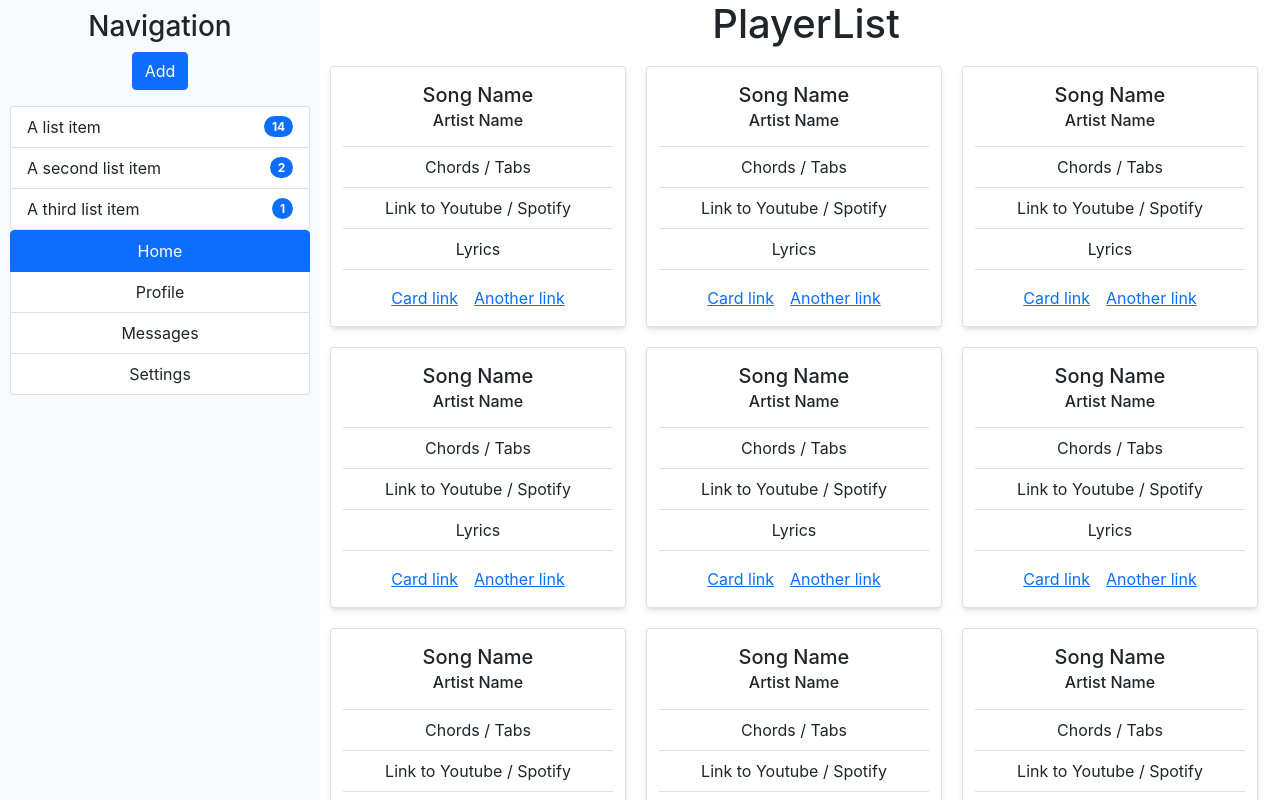
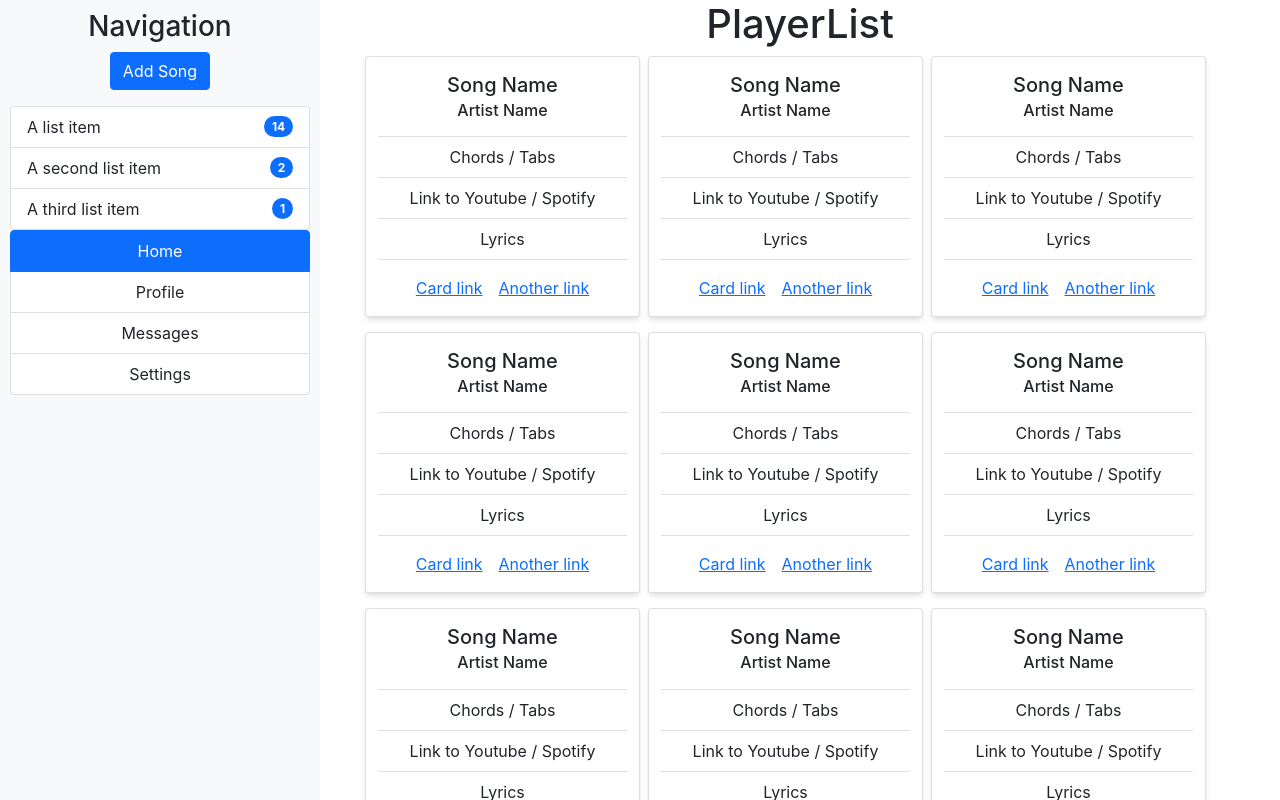
Before and after one commit to willconnell/PlayerList, a React (Create React App) app: page / in a window 1280 px wide. Shown: the top 800 px of the page. Built offline with nearby package versions, Linux system fonts and the light colour scheme.

Commit message:
Fixed dynamic formatting of cards

```diff
--- a/src/App.js
+++ b/src/App.js
@@ -7,8 +7,11 @@ function App() {
   return (
     <div className="App">
       <Sidebar />
-      <div className="row main-container offset-3">
+      <div className="offset-3">
         <h1>PlayerList</h1>
+      </div>
+      <div className="container">
+        <div className="row offset-3 d-flex justify-content-around">
           <Card />
           <Card />
           <Card />
@@ -23,8 +26,8 @@ function App() {
           <Card />
           <p>
             "Lorem ipsum dolor sit amet, consectetur adipiscing elit, sed do
-          eiusmod tempor incididunt ut labore et dolore magna aliqua. Ut enim ad
-          minim veniam, quis nostrud exercitation ullamco laboris nisi ut
+            eiusmod tempor incididunt ut labore et dolore magna aliqua. Ut enim
+            ad minim veniam, quis nostrud exercitation ullamco laboris nisi ut
             aliquip ex ea commodo consequat. Duis aute irure dolor in
             reprehenderit in voluptate velit esse cillum dolore eu fugiat nulla
             pariatur. Excepteur sint occaecat cupidatat non proident, sunt in
@@ -32,6 +35,7 @@ function App() {
           </p>
         </div>
       </div>
+    </div>
   );
 }
 
--- a/src/components/Sidebar.js
+++ b/src/components/Sidebar.js
@@ -5,22 +5,22 @@ const Sidebar = () => {
     <div className="leftnav bg-light col-3">
       <h3>Navigation</h3>
       <p>
-        <button className="btn btn-primary">Add</button>
+        <button className="btn btn-primary">Add Song</button>
       </p>
 
       <ul class="list-group">
-        <li class="list-group-item d-flex justify-content-between align-items-center">
+        <button class="list-group-item d-flex justify-content-between align-items-center">
           A list item
           <span class="badge bg-primary rounded-pill">14</span>
-        </li>
-        <li class="list-group-item d-flex justify-content-between align-items-center">
+        </button>
+        <button class="list-group-item d-flex justify-content-between align-items-center">
           A second list item
           <span class="badge bg-primary rounded-pill">2</span>
-        </li>
-        <li class="list-group-item d-flex justify-content-between align-items-center">
+        </button>
+        <button class="list-group-item d-flex justify-content-between align-items-center">
           A third list item
           <span class="badge bg-primary rounded-pill">1</span>
-        </li>
+        </button>
       </ul>
 
       <div class="list-group" id="list-tab" role="tablist">
--- a/src/index.css
+++ b/src/index.css
@@ -20,14 +20,32 @@ code {
 }
 
 .card {
-  margin: 10px;
+  margin-bottom: 15px;
+  margin-right: 4px;
+  margin-left: 4px;
   box-shadow: 0 4px 6px -1px rgb(0 0 0 / 10%), 0 2px 4px -1px rgb(0 0 0 / 6%);
-  width: 296px;
+  /* width: 275px; */
 }
 
 .card:hover {
   box-shadow: 0 10px 15px -3px rgb(0 0 0 / 10%), 0 4px 6px -2px rgb(0 0 0 / 5%);
 }
 
-.main-container {
+/* .card-margin {
+  padding: 10px;
+} */
+
+/* .main-container {
 }
+
+@media screen and (max-width: 480px) {
+  .card {
+  }
+} */
+
+/* large size */
+@media (min-width: 992px) {
+  .card {
+    width: 275px;
+  }
+}
```
Lines whose indentation alone changed are shown as unchanged.
